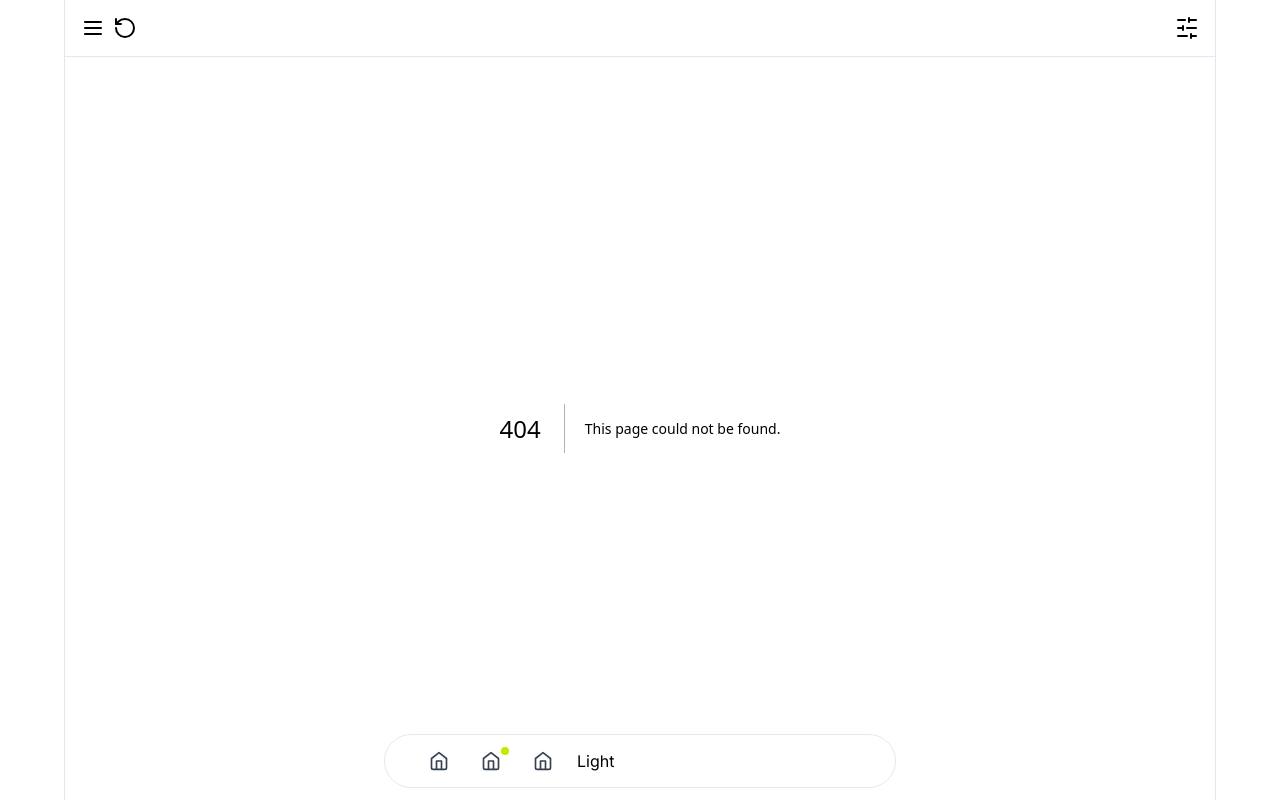
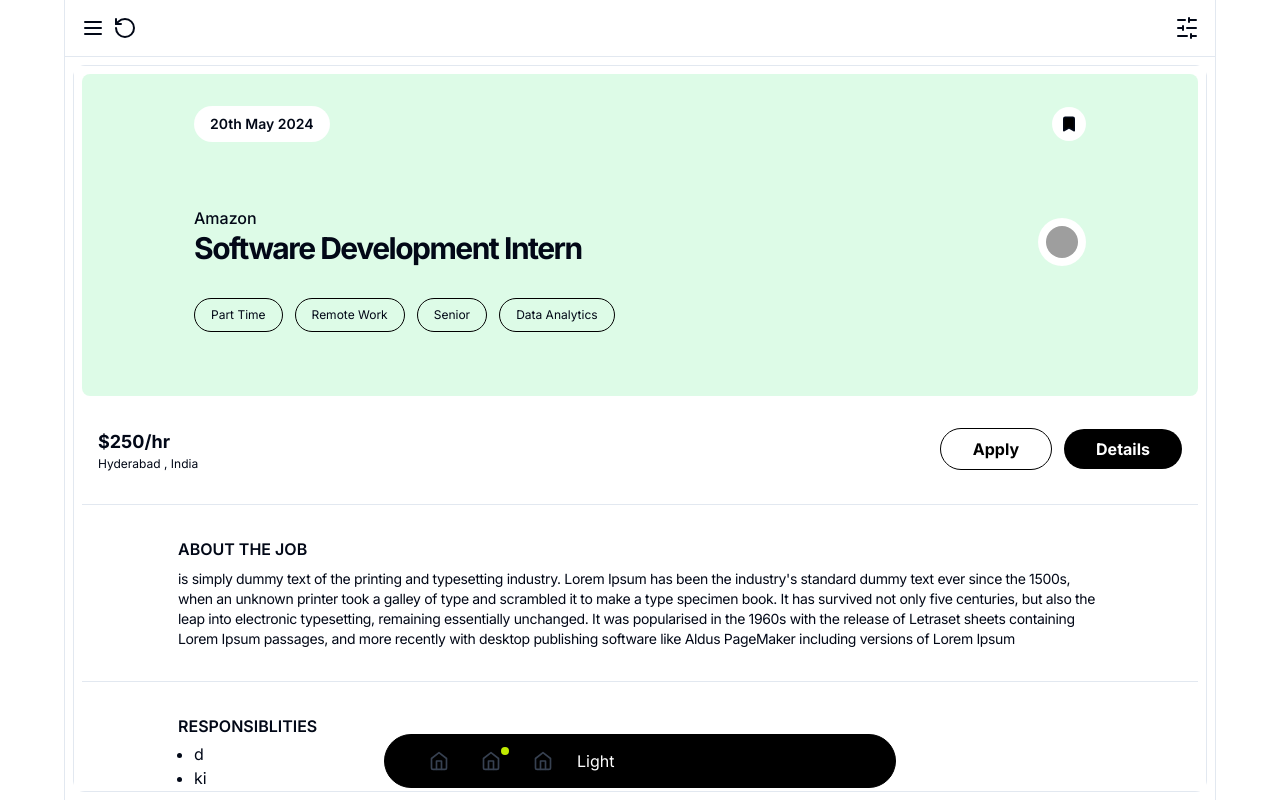
Before and after one commit to theanmol-raj/hiring, a Next.js app: page /jobs/1 in a window 1280 px wide. Before the commit this address had no page. Built offline with nearby package versions, Linux system fonts and the light colour scheme; grey boxes are pictures that could not be loaded.

Commit message:
job component completed

```diff
--- /dev/null
+++ b/app/jobs/[jobId]/page.tsx
@@ -0,0 +1,14 @@
+
+import Job from '@/components/Job'
+import React ,{ useState} from 'react'
+
+function page({params : { jobId}} : { params : { jobId  : string}}) {
+
+  return (
+    <div className='flex-1 m-2 overflow-y-scroll scrollbar-hide  rounded-md md:rounded-xl'>
+        <Job />
+    </div>
+  )
+}
+
+export default page
--- /dev/null
+++ b/components/Job.tsx
@@ -0,0 +1,146 @@
+/* eslint-disable @next/next/no-img-element */
+"use client";
+
+import { Bookmark } from "lucide-react";
+import React, { useState } from "react";
+
+interface typeTouchConfig {
+  touchStart: number | null;
+  touchEnd: number | null;
+  minSwipe: number;
+  detectedSwipe: boolean;
+  direction: "left" | "right" | null;
+}
+
+function Job() {
+  const touchConfig: typeTouchConfig = {
+    touchEnd: null,
+    touchStart: null,
+    minSwipe: 40,
+    detectedSwipe: false,
+    direction: null,
+  };
+  const [touch, setTouch] = useState<typeTouchConfig>(touchConfig);
+
+  const onTouchStart = (e: React.TouchEvent<HTMLDivElement>) => {
+    const { clientX } = e.targetTouches[0];
+    setTouch((prev: typeTouchConfig) => ({
+      ...prev,
+      touchEnd: null,
+      touchStart: clientX,
+    }));
+  };
+
+  const onTouchMove = (e: React.TouchEvent<HTMLDivElement>) => {
+    const { clientX } = e.targetTouches[0];
+    setTouch((prev: typeTouchConfig) => ({
+      ...prev,
+      touchEnd: clientX,
+    }));
+    const { touchStart, touchEnd, minSwipe } = touch;
+    if (!touchStart || !touchEnd) return;
+    const distance = touchStart - touchEnd;
+    const isLeftSwipe = distance > minSwipe;
+    const isRightSwipe = distance < -minSwipe;
+    if (isLeftSwipe || isRightSwipe) {
+      setTouch((prev: typeTouchConfig) => ({
+        ...prev,
+        direction: isLeftSwipe ? "left" : isRightSwipe ? "right" : null,
+      }));
+    } else {
+      setTouch((prev: typeTouchConfig) => ({
+        ...prev,
+        direction: null,
+      }));
+    }
+  };
+
+  const onTouchEnd = (e: React.TouchEvent<HTMLDivElement>) => {
+    const { direction } = touch;
+    if (direction) {
+      setTouch((prev: typeTouchConfig) => ({
+        ...prev,
+        detectedSwipe: true,
+      }));
+    } else {
+      setTouch(touchConfig);
+    }
+
+    // actual swipe logic comes here
+  };
+
+  const colours = ["bg-green-200/50", "bg-rose-200/50"];
+
+  return (
+    <div
+      onTouchStart={onTouchStart}
+      onTouchMove={onTouchMove}
+      onTouchEnd={onTouchEnd}
+      className={` w-full h-full p-2 border transform duration-500  flex flex-col   ease-in-out ${
+        touch.detectedSwipe && touch.direction === "left"
+          ? " -translate-x-full   overflow-hidden"
+          : touch.detectedSwipe && touch.direction === "right"
+          ? " translate-x-full overflow-hidden "
+          : ""
+      }  ${
+        !touch.detectedSwipe && touch.direction === "left"
+          ? " -translate-x-1/2 -rotate-12 overflow-hidden"
+          : !touch.detectedSwipe && touch.direction === "right"
+          ? " translate-x-1/2 rotate-12 overflow-hidden"
+          : ""
+      } `}
+    >
+      <div
+        className={`"  flex-1 md:flex-none md:pb-16 md:px-24 max-h-max rounded-lg ${
+          colours[Math.floor(Math.random() * colours.length)]
+        }`}
+      >
+        <div className="flex items-center p-8 px-4 justify-between">
+          <div className=" bg-white dark:bg-black p-2 text-sm rounded-full font-semibold px-4">
+            {" "}
+            20th May 2024{" "}
+          </div>
+          <button className=" bg-white dark:bg-black p-2 text-sm rounded-full font-semibold">
+            <Bookmark size={18} fill="black" />
+          </button>
+        </div>
+        <div className="flex items-end p-8 px-4 justify-between">
+          <div className=" w-full">
+            <p className=" font-medium ">Amazon</p>
+            <p className=" font-bold text-3xl tracking-tighter">Software Development Intern</p>
+          </div>
+          <img className=" h-12 w-12 rounded-full bg-white  p-2" src="https://img.icons8.com/3d-fluency/188/amazon.png" alt="amazon"/>
+        </div>
+        <div className="flex gap-3 px-4 flex-wrap">
+            <p className=" whitespace-nowrap text-xs dark:border-white border border-black p-2 px-4 rounded-full">Part Time</p>
+            <p className=" whitespace-nowrap text-xs dark:border-white border border-black p-2 px-4 rounded-full">Remote Work</p>
+            <p className=" whitespace-nowrap text-xs dark:border-white border border-black p-2 px-4 rounded-full">Senior </p>
+            <p className=" whitespace-nowrap text-xs dark:border-white border border-black p-2 px-4 rounded-full">Data Analytics</p>
+        </div>
+
+      </div>
+      <div className=" flex justify-between px-4 p-8">
+        <div>
+            <p className=" text-lg font-bold">$250/hr</p>
+            <p className=" text-xs">Hyderabad , India</p>
+        </div>
+        <div className=" space-x-3"><button className=" font-bold text-black dark:text-white border border-black hidden md:inline-flex dark:border-white px-8 rounded-full py-2">Apply</button>
+        <button className=" font-bold text-white bg-black px-8 rounded-full py-2">Details</button></div>
+      </div>
+
+      <div className=" px-24 border-t py-8 hidden md:block">
+        <p className=" uppercase font-semibold">About the Job</p>
+        <p className=" text-sm tracking-tight  pt-2 dark:text-gray-300">is simply dummy text of the printing and typesetting industry. Lorem Ipsum has been the {`industry's`} standard dummy text ever since the 1500s, when an unknown printer took a galley of type and scrambled it to make a type specimen book. It has survived not only five centuries, but also the leap into electronic typesetting, remaining essentially unchanged. It was popularised in the 1960s with the release of Letraset sheets containing Lorem Ipsum passages, and more recently with desktop publishing software like Aldus PageMaker including versions of Lorem Ipsum</p>
+      </div>
+      <div className=" px-24 border-t py-8 md:block hidden">
+        <p className=" uppercase font-semibold">Responsiblities</p>
+        <ul className=" list-disc pl-4 pt-1">
+          <li>d</li>
+          <li>ki</li>
+        </ul>
+      </div>
+    </div>
+  );
+}
+
+export default Job;
--- a/components/Navigation.tsx
+++ b/components/Navigation.tsx
@@ -56,7 +56,7 @@
 function Navigation({ children }: { children: React.ReactNode }) {
   const expanded = true;
   return (
-    <div className="sticky md:fixed z-50 bottom-0 w-full bg-white dark:bg-black  md:max-w-lg md:rounded-full md:left-1/2 md:-translate-x-1/2 md:bottom-3 p-2 px-6 border">
+    <div className="sticky md:fixed z-50 bottom-0 w-full bg-black text-white md:max-w-lg md:rounded-full md:left-1/2 md:-translate-x-1/2 md:bottom-3 p-2 px-6 md:border border-black">
       <NavbarContext.Provider value={expanded}>
         <ul className="flex-1 px-3 flex  space-x-4">{children}</ul>
       </NavbarContext.Provider>
--- a/components/Profile.tsx
+++ b/components/Profile.tsx
@@ -34,8 +34,8 @@
   touchStart: number | null;
   touchEnd: number | null;
   minSwipe: number;
-  detectedSwipe : boolean,
-  direction : 'left' | 'right' | null,
+  detectedSwipe: boolean;
+  direction: "left" | "right" | null;
 }
 
 function Profile() {
@@ -43,12 +43,12 @@
     touchEnd: null,
     touchStart: null,
     minSwipe: 40,
-    detectedSwipe : false,
-    direction :null,
+    detectedSwipe: false,
+    direction: null,
   };
   const [touch, setTouch] = useState<typeTouchConfig>(touchConfig);
 
-  const onTouchStart = (e:  React.TouchEvent<HTMLDivElement>) => {
+  const onTouchStart = (e: React.TouchEvent<HTMLDivElement>) => {
     const { clientX } = e.targetTouches[0];
     setTouch((prev: typeTouchConfig) => ({
       ...prev,
@@ -57,44 +57,39 @@
     }));
   };
 
-  const onTouchMove = (e:  React.TouchEvent<HTMLDivElement>) =>{
+  const onTouchMove = (e: React.TouchEvent<HTMLDivElement>) => {
     const { clientX } = e.targetTouches[0];
     setTouch((prev: typeTouchConfig) => ({
       ...prev,
       touchEnd: clientX,
-
-    }))
+    }));
     const { touchStart, touchEnd, minSwipe } = touch;
     if (!touchStart || !touchEnd) return;
     const distance = touchStart - touchEnd;
     const isLeftSwipe = distance > minSwipe;
     const isRightSwipe = distance < -minSwipe;
-    if (isLeftSwipe || isRightSwipe){
+    if (isLeftSwipe || isRightSwipe) {
       setTouch((prev: typeTouchConfig) => ({
         ...prev,
-        direction : isLeftSwipe? 'left' : isRightSwipe ? 'right' : null
-      }))
-    }else{
+        direction: isLeftSwipe ? "left" : isRightSwipe ? "right" : null,
+      }));
+    } else {
       setTouch((prev: typeTouchConfig) => ({
         ...prev,
-        direction : null
-      }))
+        direction: null,
+      }));
+    }
+  };
 
-    }
-
-
-
-  }
-
-  const onTouchEnd = (e :  React.TouchEvent<HTMLDivElement>) => {
-    const {direction} = touch;
-    if (direction){
+  const onTouchEnd = (e: React.TouchEvent<HTMLDivElement>) => {
+    const { direction } = touch;
+    if (direction) {
       setTouch((prev: typeTouchConfig) => ({
         ...prev,
-        detectedSwipe :true
-      }))
-    }else{
-      setTouch(touchConfig)
+        detectedSwipe: true,
+      }));
+    } else {
+      setTouch(touchConfig);
     }
 
     // actual swipe logic comes here
@@ -104,10 +99,23 @@
       onTouchStart={onTouchStart}
       onTouchMove={onTouchMove}
       onTouchEnd={onTouchEnd}
-      className={` w-full h-full transform duration-500 ease-in-out ${touch.detectedSwipe && touch.direction === 'left'  ? ' -translate-x-full  overflow-hidden' : touch.detectedSwipe && touch.direction === 'right' ? ' translate-x-full overflow-hidden' : '' }  ${!touch.detectedSwipe && touch.direction === 'left'  ? ' -translate-x-1/2 -rotate-12 overflow-hidden' : !touch.detectedSwipe && touch.direction === 'right' ? ' translate-x-1/2 rotate-12 overflow-hidden' : '' } `}
+      className={` w-full h-full transform duration-500  ease-in-out ${
+        touch.detectedSwipe && touch.direction === "left"
+          ? " -translate-x-full   overflow-hidden"
+          : touch.detectedSwipe && touch.direction === "right"
+          ? " translate-x-full overflow-hidden "
+          : ""
+      }  ${
+        !touch.detectedSwipe && touch.direction === "left"
+          ? " -translate-x-1/2 -rotate-12 overflow-hidden"
+          : !touch.detectedSwipe && touch.direction === "right"
+          ? " translate-x-1/2 rotate-12 overflow-hidden"
+          : ""
+      } `}
     >
       <div className=" h-full relative md:hidden">
         <img
+          alt=""
           className=" h-full w-full object-cover"
           src="https://media.licdn.com/dms/image/D4D03AQFMdduotOpucQ/profile-displayphoto-shrink_800_800/0/1696180126571?e=1712188800&v=beta&t=SgsSNG9IUtGVebS_l64txlqOVvl3Zbfot_iAtDHuw-0"
         />
@@ -514,16 +522,19 @@
               />
             </div>
           </div>
-
         </div>
-
       </div>
 
       <div className=" hidden md:flex items-center justify-center py-24 pb-32 space-x-4">
-        <button className=" border p-6 rounded-full bg-gradient-to-br from-yellow-400/30 to-yellow-600/50 hover:bg-yellow-500  "><X /></button>
-        <button className=" border p-6 -mt-24 rounded-full bg-gradient-to-br from-yellow-400/30 to-yellow-600/50 hover:bg-yellow-500 "><Crosshair /></button>
-        <button className=" border p-6 rounded-full bg-gradient-to-br from-yellow-400/30 to-yellow-600/50 hover:bg-yellow-500 "><Check /></button>
-
+        <button className=" border p-6 rounded-full bg-gradient-to-br from-yellow-400/30 to-yellow-600/50 hover:bg-yellow-500  ">
+          <X />
+        </button>
+        <button className=" border p-6 -mt-24 rounded-full bg-gradient-to-br from-yellow-400/30 to-yellow-600/50 hover:bg-yellow-500 ">
+          <Crosshair />
+        </button>
+        <button className=" border p-6 rounded-full bg-gradient-to-br from-yellow-400/30 to-yellow-600/50 hover:bg-yellow-500 ">
+          <Check />
+        </button>
       </div>
     </div>
   );
```
